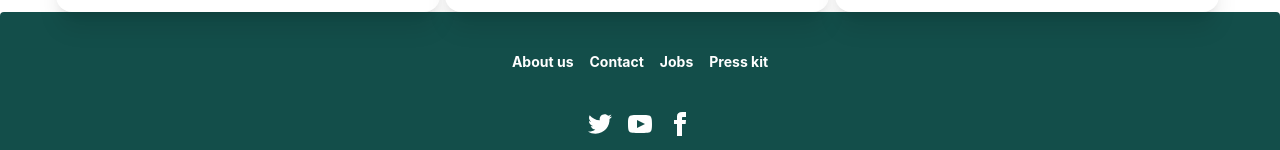
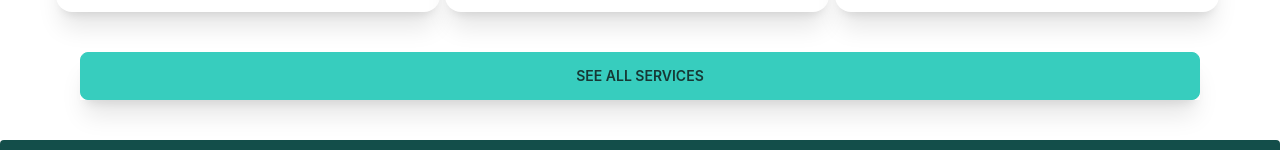
Before and after one commit to mdyiaz/UrbanFlip-client-code, a React (Create React App) app: page / in a window 1280 px wide. Shown: the part 2141-2291 px from the top of the page. Built offline with nearby package versions, Linux system fonts and the light colour scheme.

Commit message:
added see all

```diff
--- a/src/Pages/Home/Home.js
+++ b/src/Pages/Home/Home.js
@@ -1,5 +1,6 @@
 import React from 'react';
 import Banner from './Banner/Banner';
+import SeeAll from './SeeAll/SeeAll';
 import Services from './Services/Services';
 
 const Home = () => {
@@ -7,6 +8,7 @@ const Home = () => {
         <div>
             <Banner></Banner>
             <Services></Services>
+            <SeeAll></SeeAll>
         </div>
     );
 };
--- a/src/Pages/Home/SeeAll/SeeAll.js
+++ b/src/Pages/Home/SeeAll/SeeAll.js
@@ -2,7 +2,8 @@ import React from 'react';
 
 const SeeAll = () => {
     return (
-        <div>
+        <div className='text-center mb-10 mx-20 mt-10 shadow-xl'>
+            <button className="btn btn-accent w-full">See All Services</button>
 
         </div>
     );
```
